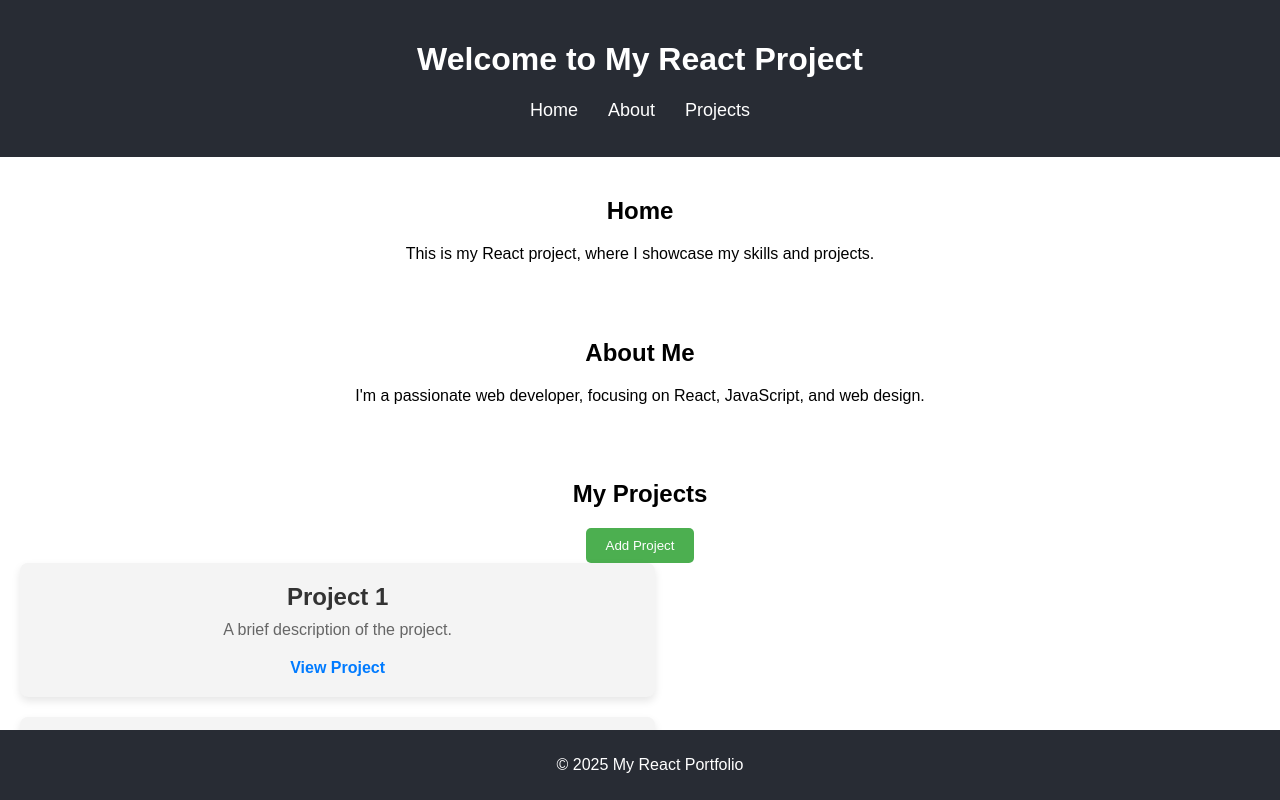
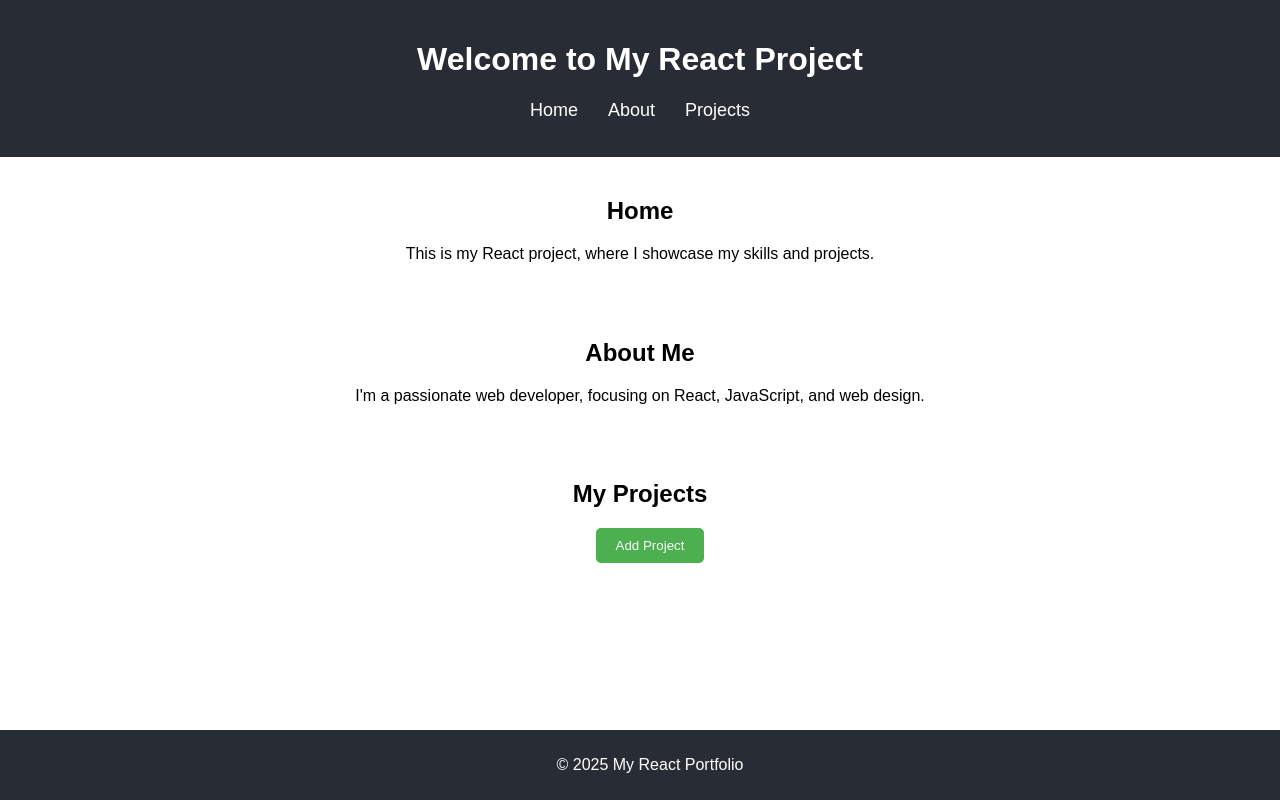
Before and after one commit to jiangpeng823205/my-todo-app, a React (Create React App) app: page / in a window 1280 px wide. Shown: the top 800 px of the page. Built offline with nearby package versions, Linux system fonts and the light colour scheme.

Commit message:
Updated homepage layout and added content

```diff
--- a/src/App.css
+++ b/src/App.css
@@ -1,3 +1,4 @@
+/* 通用样式 */
 .App {
   text-align: center;
   font-family: Arial, sans-serif;
@@ -29,37 +30,57 @@ section {
   padding: 20px;
 }
 
-.todo-list {
+/* 项目列表 */
+.projects-list {
+  display: flex;
+  flex-wrap: wrap; /* 允许换行 */
+  justify-content: space-between; /* 在行内分配项目间距 */
+  gap: 20px; /* 项目之间的间距 */
+}
+
+.project-tile {
   background-color: #f4f4f4;
   border-radius: 8px;
   padding: 20px;
-  margin: 20px 0;
-  width: 80%;
-  max-width: 600px;
+  width: 45%; /* 每个项目占据宽度的一半，保证每行有两个项目 */
+  box-shadow: 0 4px 8px rgba(0, 0, 0, 0.1);
+  margin-bottom: 20px; /* 给项目卡片底部加间距 */
 }
 
-.todo-list input, .todo-list textarea {
-  width: 100%;
-  padding: 10px;
-  margin-bottom: 10px;
-  border: 1px solid #ddd;
-  border-radius: 4px;
+.project-tile h3 {
+  margin: 0;
+  font-size: 1.5em;
+  color: #333;
 }
 
-.todo-list button {
-  padding: 10px 20px;
-  background-color: #4CAF50;
-  color: white;
-  border: none;
-  border-radius: 4px;
-  cursor: pointer;
+.project-tile p {
+  font-size: 1em;
+  color: #666;
+  margin: 10px 0;
 }
 
-.todo-list button:hover {
-  background-color: #45a049;
+.project-tile a {
+  text-decoration: none;
+  color: #007bff;
+  font-weight: bold;
+  margin-top: 10px;
+  display: inline-block;
 }
 
-/* 背景和按钮 */
+.project-tile a:hover {
+  text-decoration: underline;
+}
+
+/* 项目部分的标题和按钮 */
+.projects-header {
+  display: flex;
+  flex-direction: column; /* 设置为列布局，使标题和按钮垂直排列 */
+  align-items: center; /* 将标题和按钮水平居中 */
+  margin-bottom: 20px;
+}
+
+
+/* Add Project 按钮 */
 .add-project-btn {
   padding: 10px 20px;
   background-color: #4CAF50;
@@ -67,10 +88,40 @@ section {
   border: none;
   border-radius: 5px;
   cursor: pointer;
+  margin-left: 20px; /* 确保按钮与标题之间有间距 */
 }
 
 .add-project-btn:hover {
   background-color: #45a049;
+}
+
+/* 编辑按钮样式 */
+.edit-project-btn {
+  padding: 5px 10px;
+  background-color: #007bff;
+  color: white;
+  border: none;
+  border-radius: 5px;
+  cursor: pointer;
+  margin-right: 10px;
+}
+
+.edit-project-btn:hover {
+  background-color: #0056b3;
+}
+
+/* 删除按钮样式 */
+.delete-project-btn {
+  padding: 5px 10px;
+  background-color: #f44336;
+  color: white;
+  border: none;
+  border-radius: 5px;
+  cursor: pointer;
+}
+
+.delete-project-btn:hover {
+  background-color: #e53935;
 }
 
 /* Modal 样式 */
@@ -123,46 +174,7 @@ section {
   background-color: #e53935;
 }
 
-.projects-list {
-  display: flex;
-  flex-wrap: wrap; /* 允许换行 */
-  justify-content: space-between; /* 在行内分配项目间距 */
-  gap: 20px; /* 项目之间的间距 */
-}
-
-.project-tile {
-  background-color: #f4f4f4;
-  border-radius: 8px;
-  padding: 20px;
-  width: 48%; /* 每个项目占据宽度的一半，保证每行有两个项目 */
-  box-shadow: 0 4px 8px rgba(0, 0, 0, 0.1);
-}
-
-
-.project-tile h3 {
-  margin: 0;
-  font-size: 1.5em;
-  color: #333;
-}
-
-.project-tile p {
-  font-size: 1em;
-  color: #666;
-  margin: 10px 0;
-}
-
-.project-tile a {
-  text-decoration: none;
-  color: #007bff;
-  font-weight: bold;
-  margin-top: 10px;
-  display: inline-block;
-}
-
-.project-tile a:hover {
-  text-decoration: underline;
-}
-
+/* Footer 样式 */
 footer {
   background-color: #282c34;
   color: white;
@@ -172,3 +184,11 @@ footer {
   bottom: 0;
   text-align: center;
 }
+
+/* 项目卡片布局 */
+.projects-header {
+  display: flex;
+  justify-content: space-between;
+  align-items: center;
+  margin-bottom: 20px;
+}
--- a/src/App.js
+++ b/src/App.js
@@ -5,33 +5,59 @@ import Modal from 'react-modal'; // 导入 react-modal
 Modal.setAppElement('#root'); // 设置 Modal 的 root 元素
 
 function App() {
-  const [projects, setProjects] = useState([
-    { name: "Project 1", description: "A brief description of the project.", link: "https://github.com/your-github-profile/project1" },
-    { name: "Project 2", description: "A brief description of the project.", link: "https://github.com/your-github-profile/project2" },
-    { name: "Project 3", description: "A brief description of the project.", link: "https://github.com/your-github-profile/project3" },
-  ]);
-
+  const [projects, setProjects] = useState([]); // 初始为空项目列表
   const [isModalOpen, setIsModalOpen] = useState(false);
   const [projectName, setProjectName] = useState('');
   const [projectDescription, setProjectDescription] = useState('');
   const [projectLink, setProjectLink] = useState('');
+  const [editingIndex, setEditingIndex] = useState(null); // 用来追踪编辑哪个项目
 
-  const openModal = () => {
+  // 打开模态框
+  const openModal = (index = null) => {
     setIsModalOpen(true);
+    if (index !== null) {
+      const project = projects[index];
+      setProjectName(project.name);
+      setProjectDescription(project.description);
+      setProjectLink(project.link);
+      setEditingIndex(index); // 记录正在编辑的项目
+    } else {
+      setProjectName('');
+      setProjectDescription('');
+      setProjectLink('');
+      setEditingIndex(null); // 如果是新添加项目，清空编辑状态
+    }
   };
 
+  // 关闭模态框
   const closeModal = () => {
     setIsModalOpen(false);
   };
 
-  const handleAddProject = () => {
+  // 添加或更新项目
+  const handleAddOrUpdateProject = () => {
     if (projectName && projectDescription && projectLink) {
-      setProjects([...projects, { name: projectName, description: projectDescription, link: projectLink }]);
+      if (editingIndex === null) {
+        // 添加新项目
+        setProjects([...projects, { name: projectName, description: projectDescription, link: projectLink }]);
+      } else {
+        // 更新现有项目
+        const updatedProjects = [...projects];
+        updatedProjects[editingIndex] = { name: projectName, description: projectDescription, link: projectLink };
+        setProjects(updatedProjects);
+      }
+
       setProjectName('');
       setProjectDescription('');
       setProjectLink('');
       closeModal();
     }
+  };
+
+  // 删除项目
+  const handleDeleteProject = (index) => {
+    const updatedProjects = projects.filter((_, i) => i !== index);
+    setProjects(updatedProjects);
   };
 
   return (
@@ -63,7 +89,7 @@ function App() {
       <section id="projects">
         <div className="projects-header">
           <h2>My Projects</h2>
-          <button className="add-project-btn" onClick={openModal}>
+          <button className="add-project-btn" onClick={() => openModal()}>
             Add Project
           </button>
         </div>
@@ -74,6 +100,10 @@ function App() {
               <h3>{project.name}</h3>
               <p>{project.description}</p>
               <a href={project.link} target="_blank" rel="noopener noreferrer">View Project</a>
+              <div>
+                <button className="edit-project-btn" onClick={() => openModal(index)}>Edit</button>
+                <button className="delete-project-btn" onClick={() => handleDeleteProject(index)}>Delete</button>
+              </div>
             </div>
           ))}
         </div>
@@ -92,7 +122,7 @@ function App() {
         className="modal-content"
         overlayClassName="modal-overlay"
       >
-        <h2>Add New Project</h2>
+        <h2>{editingIndex !== null ? 'Edit Project' : 'Add New Project'}</h2>
         <div>
           <input
             type="text"
@@ -116,7 +146,9 @@ function App() {
             placeholder="Project Link"
           />
         </div>
-        <button onClick={handleAddProject}>Add Project</button>
+        <button onClick={handleAddOrUpdateProject}>
+          {editingIndex !== null ? 'Update Project' : 'Add Project'}
+        </button>
         <button onClick={closeModal}>Cancel</button>
       </Modal>
     </div>
```
